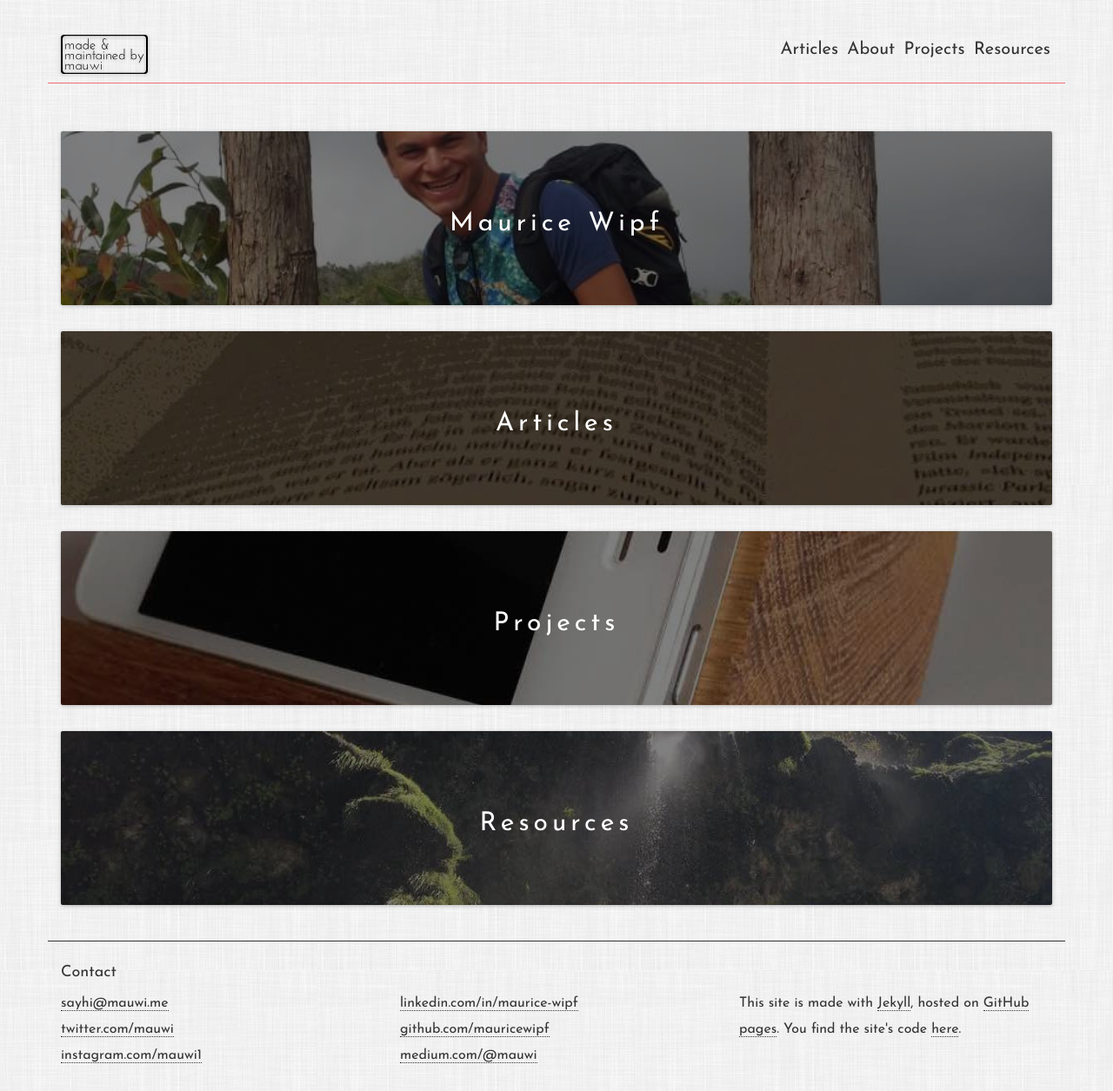
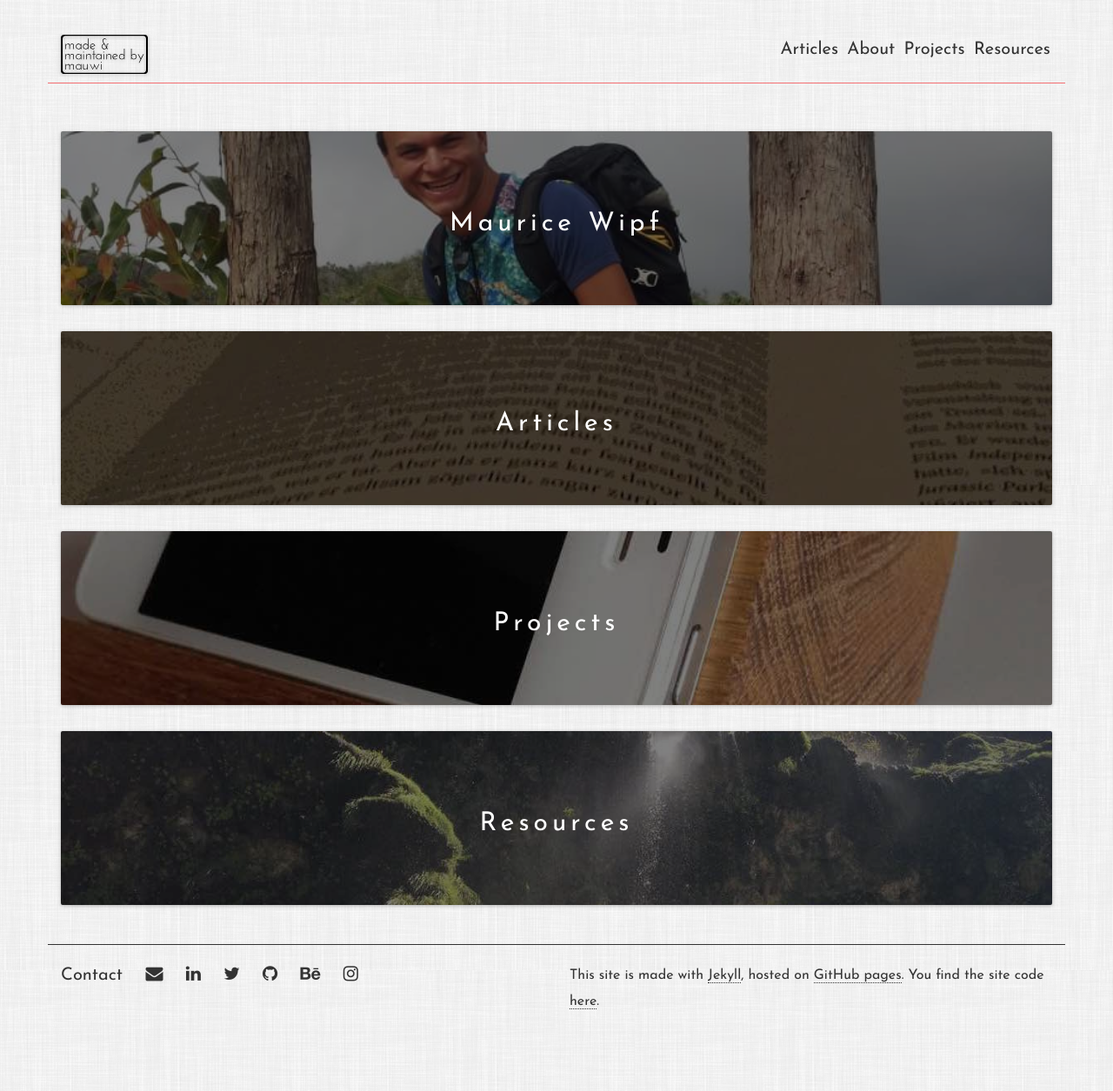
Before and after one commit to mauricewipf/interactive-resume, a Jekyll site: the page built from index.html, in a window 1280 px wide. Shown: the whole page at 87% size. Built offline with Jekyll 4.4.1, drawn with Linux system fonts in a browser that asks for light colours; nearby versions of some CDN libraries; after the commit the page ends 1197 px from its top, so only the background shows below that.

Commit message:
Contact icons in footer

```diff
--- a/_includes/footer.html
+++ b/_includes/footer.html
@@ -1,25 +1,18 @@
 <div class="container footer">
     <div class="row">
-        <div class="col-xs-12">
-            <h4>Contact</h4>
+        <div class="col-xs-12 col-sm-6" id="contact">
+            <span>Contact</span>
+            <a href="mailto:sayhi@mauwi.me"><i class="fa fa-envelope" aria-hidden="false"></i></a>
+            <a href="https://www.linkedin.com/in/mauricewipf"><i class="fa fa-linkedin" aria-hidden="false"></i></a>
+            <a href="https://twitter.com/mauwi"><i class="fa fa-twitter" aria-hidden="false"></i></a>
+            <a href="https://github.com/mauricewipf"><i class="fa fa-github" aria-hidden="false"></i></a>
+            <a href="https://www.behance.net/mauricewipf"><i class="fa fa-behance" aria-hidden="false"></i></a>
+            <a href="https://www.instagram.com/mauwi1/"><i class="fa fa-instagram" aria-hidden="false"></i></a>
+            <!-- <a href="https://medium.com/@mauwi"><i class="fa fa-medium" aria-hidden="false"></i></a> -->
         </div>
-    </div>
-    <div class="row">
-        <div class="col-xs-12 col-sm-4">
-            <ul>
-                <li><a href="mailto:sayhi@mauwi.me">sayhi@mauwi.me</a></li>
-                <li><a href="https://twitter.com/mauwi">twitter.com/mauwi</a></li>
-                <li><a href="https://www.instagram.com/mauwi1/">instagram.com/mauwi1</a></li>
-            </ul>
-        </div>
-        <div class="col-xs-12 col-sm-4">
-            <li><a href="https://www.linkedin.com/in/mauricewipf">linkedin.com/in/maurice-wipf</a></li>
-            <li><a href="https://github.com/mauricewipf">github.com/mauricewipf</a></li>
-            <li><a href="https://medium.com/@mauwi">medium.com/@mauwi</a></li>
-        </div>
-        <div class="col-xs-12 col-sm-4">
+        <div class="col-xs-12 col-sm-6">
             <p>
-                This site is made with <a href="http://jekyllrb.com/docs/home/">Jekyll</a>, hosted on <a href="http://pages.github.com/">GitHub pages</a>. You find the site's code <a href="https://github.com/mauricewipf/mauricewipf.github.io">here</a>.
+                This site is made with <a href="http://jekyllrb.com/docs/home/">Jekyll</a>, hosted on <a href="http://pages.github.com/">GitHub pages</a>. You find the site code <a href="https://github.com/mauricewipf/mauricewipf.github.io">here</a>.
             </p>
         </div>
     </div>
--- a/_includes/head.html
+++ b/_includes/head.html
@@ -3,6 +3,7 @@
   <meta http-equiv="X-UA-Compatible" content="IE=edge">
   <meta name="viewport" content="width=device-width, initial-scale=1">
   <link rel="stylesheet" href="https://cdnjs.cloudflare.com/ajax/libs/twitter-bootstrap/3.3.6/css/bootstrap.min.css" type="text/css">
+  <link rel="stylesheet" href="https://cdnjs.cloudflare.com/ajax/libs/font-awesome/4.7.0/css/font-awesome.min.css" type="text/css" />
 
   <title>{% if page.title %}{{ page.title | escape }}{% else %}{{ site.title | escape }}{% endif %} | mauwi</title>
   <meta name="description" content="{% if page.excerpt %}{{ page.excerpt | strip_html | strip_newlines | truncate: 160 }}{% else %}{{ site.description }}{% endif %}">
--- a/_sass/_base.scss
+++ b/_sass/_base.scss
@@ -278,5 +278,15 @@ a:hover, a:focus {
   border-top: 1px solid #333333;
   padding-top: 1em;
   padding-bottom: 1em;
-  font-size: .8em;
 }
+
+.footer #contact a {
+    border-bottom: none;
+}
+.footer #contact i {
+    padding-left: 1em;
+}
+
+.footer p {
+    font-size: .8em;
+}
```
Also changed, not shown: _layouts/project.html (+5 -5 lines), _layouts/default.html (indentation only).
